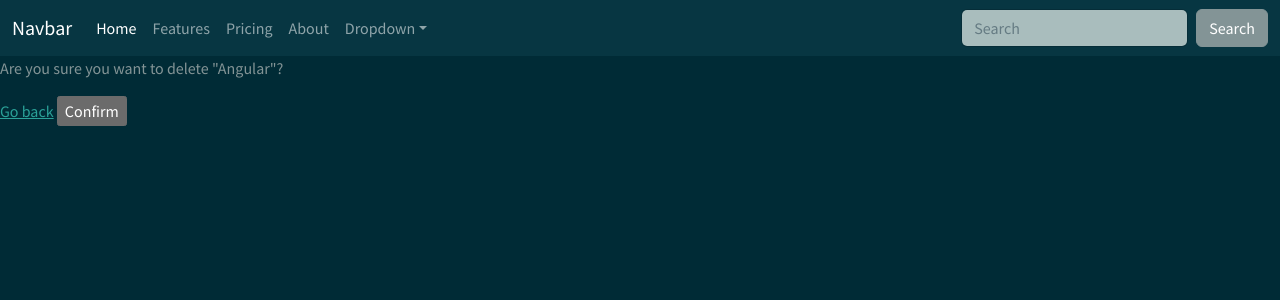
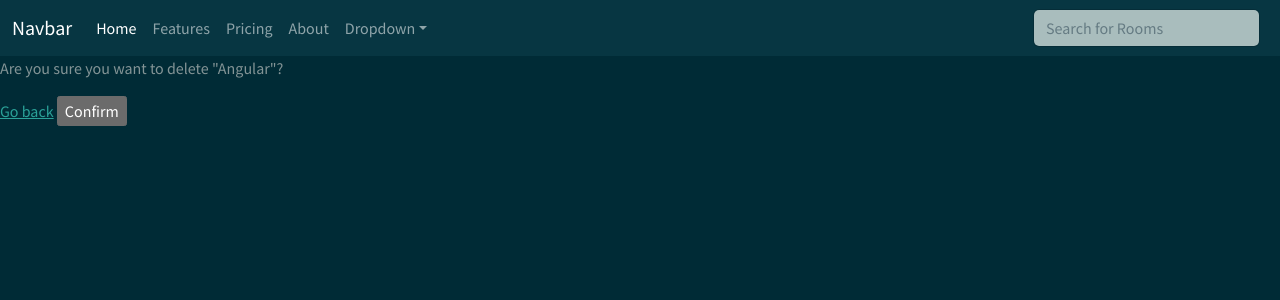
Before and after one commit to sirgama/disqus, a Django app: page /delete/3/ in a window 1280 px wide. Shown: the top 300 px of the page. Run offline with Django 4.2, Linux system fonts and the light colour scheme; data comes from the database, SQL or seed files in the repository.

Commit message:
add search topics using search bar

```diff
--- a/mainapp/templates/mainapp/navbar.html
+++ b/mainapp/templates/mainapp/navbar.html
@@ -32,9 +32,9 @@
             </div>
           </li>
         </ul>
-        <form class="d-flex">
-          <input class="form-control me-sm-2" type="text" placeholder="Search" pwa2-uuid="EDITOR/input-863-FCC-3BBCC-11C" pwa-fake-editor="">
-          <button class="btn btn-secondary my-2 my-sm-0" type="submit">Search</button>
+        <form class="d-flex" method="GET" action="{% url 'home' %}">
+          <input class="form-control me-sm-2" type="text" placeholder="Search for Rooms" name="q" pwa2-uuid="EDITOR/input-863-FCC-3BBCC-11C" pwa-fake-editor="">
+
         </form>
       </div>
     </div>
```
